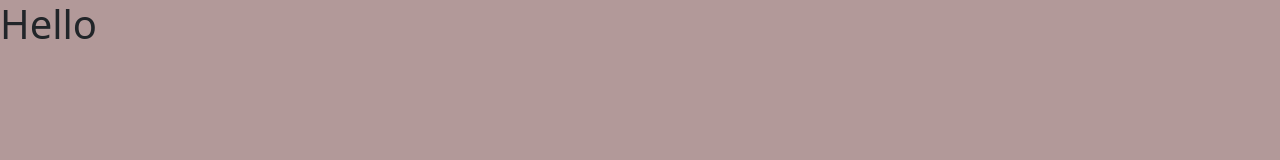
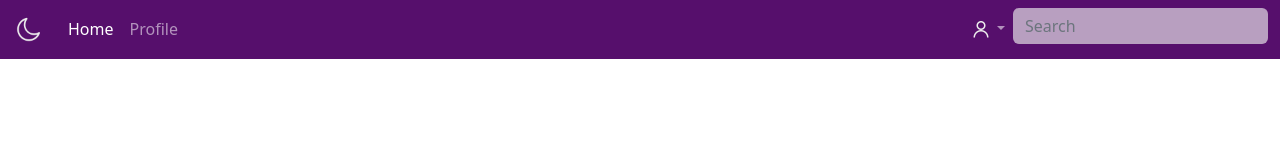
Before and after one commit to chasju/CSS-Frameworks-CA, a website: page index.html in a window 1280 px wide. Drawn offline with nearby package versions, Linux system fonts and the light colour scheme.

Commit message:
setup and markup

```diff
--- a/index.html
+++ b/index.html
@@ -4,10 +4,43 @@
     <meta charset="UTF-8" />
     <meta http-equiv="X-UA-Compatible" content="IE=edge" />
     <meta name="viewport" content="width=device-width, initial-scale=1.0" />
-    <title>Document</title>
+    <title>CSS Frameworks CA</title>
     <link rel="stylesheet" href="/dist/css/style.css" />
   </head>
   <body>
-    <h1>Hello</h1>
+    <nav class="navbar navbar-expand-sm navbar-dark bg-primary" aria-label="Third navbar example">
+      <div class="container-fluid">
+        <a class="navbar-brand" href="/index.html"><img src="/icons/icons8-moon-symbol-96.png" alt="logo" class="moon-logo" /></a>
+        <button class="navbar-toggler" type="button" data-bs-toggle="collapse" data-bs-target="#navbarsExample03" aria-controls="navbarsExample03" aria-expanded="false" aria-label="Toggle navigation">
+          <span class="navbar-toggler-icon"></span>
+        </button>
+
+        <div class="collapse navbar-collapse" id="navbarsExample03">
+          <ul class="navbar-nav me-auto mb-2 mb-sm-0">
+            <li class="nav-item">
+              <a class="nav-link active" aria-current="page" href="/index.html">Home</a>
+            </li>
+            <li class="nav-item">
+              <a class="nav-link" href="/pages/profile.html">Profile</a>
+            </li>
+          </ul>
+          <div class="align-search-profile-icon">
+            <ul class="navbar-nav mb-2 mb-sm-0">
+              <li class="nav-item dropdown">
+                <a class="nav-link dropdown-toggle" href="#" data-bs-toggle="dropdown" aria-expanded="false"><img src="/icons/icons8-user-96.png" alt="profile dropdown" class="login-icon" /></a>
+                <ul class="dropdown-menu">
+                  <li><a class="dropdown-item" href="/pages/profile.html">Profile</a></li>
+                  <li><a class="dropdown-item" href="/pages/login.html">Log In</a></li>
+                </ul>
+              </li>
+            </ul>
+            <form role="search">
+              <input class="form-control" type="search" placeholder="Search" aria-label="Search" />
+            </form>
+          </div>
+        </div>
+      </div>
+    </nav>
+    <script src="/node_modules/bootstrap/dist/js/bootstrap.bundle.min.js"></script>
   </body>
 </html>
```
Also changed, not shown: dist/css/style.css, icons/icons8-moon-symbol-96.png (added), icons/icons8-user-96.png (added), pages/login.html (added), pages/profile.html (added), 1 other file.
